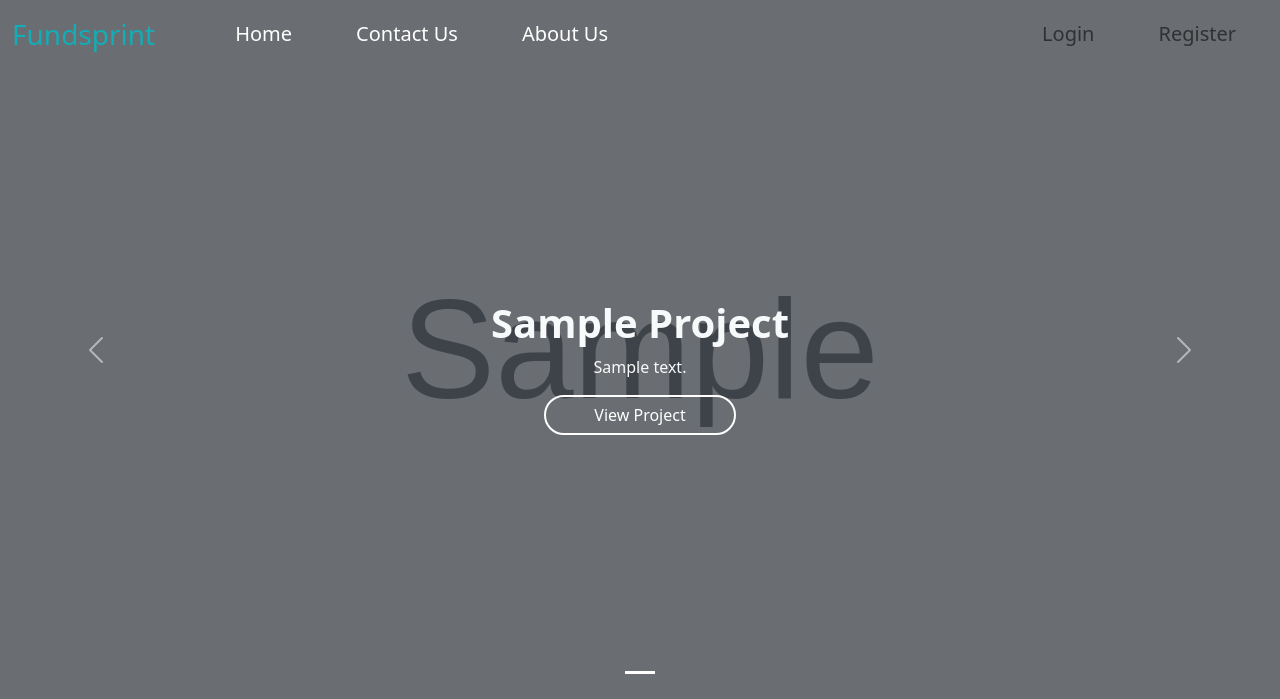
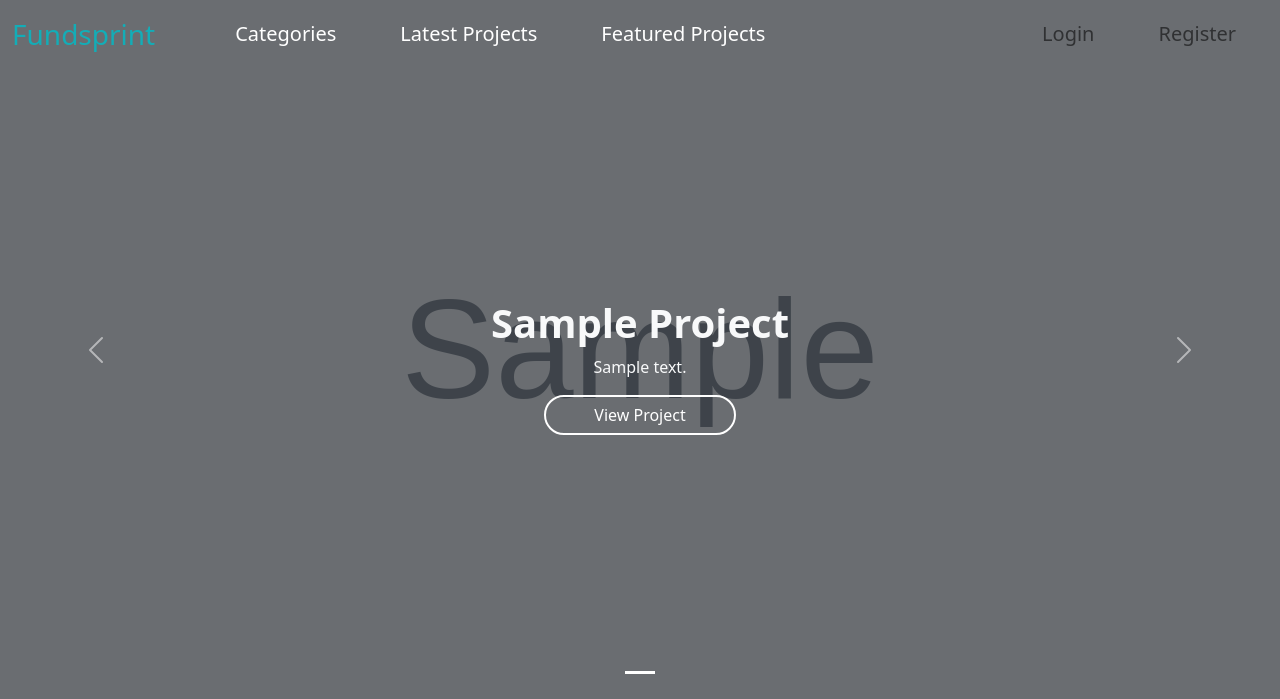
Before and after one commit to MohamedAbotalb/Crowd_Funding_System, a Django app: template apps/homepage/templates/homepage/index.html in a window 1280 px wide. Shown: the top 699 px of the page. Run offline with Django 5.2, Linux system fonts and the light colour scheme; the template is opened without the code that fills it: most values are stand-ins (such as "Sample title", 1, 10 or a date in 2020); grey boxes marked "Sample" are stand-in pictures; some libraries are stand-ins or nearby versions.

Commit message:
links in navbar

```diff
--- a/apps/homepage/templates/homepage/index.html
+++ b/apps/homepage/templates/homepage/index.html
@@ -88,7 +88,7 @@
 
     <div class="container">
             <!-- categories -->
-    <section class="py-5 ">
+    <section id="Categories" class="py-5 ">
         <div class="text-center">
             <span class="fs-1" style="color: #13ADB7;">Open</span> <span class="fs-1"> Donations</span>
         </div>
@@ -136,7 +136,7 @@
     <!--End categories -->
 
     <!-- latest 5 project -->
-    <section class="py-5">
+    <section id="Latest" class="py-5">
         <div class="text-center">
         <span class="fs-1" style="color: #13ADB7;">Latest</span> <span class="fs-1">  Projects</span>
         </div>
@@ -230,7 +230,7 @@
 
 
     <!-- Featured project -->
-    <section class="py-5">
+    <section id="Featured" class="py-5">
         <div class="text-center">
             <span class="fs-1" style="color: #13ADB7;">Featured</span> <span class="fs-1">  Projects</span>
             </div>
@@ -385,7 +385,7 @@
                             const item = document.createElement('div');
                             item.classList.add('item');
                             item.innerHTML = `
-                            <a href="{% url 'project_details' project.slug %}" class="text-decoration-none text-black">
+                            <a href="" class="text-decoration-none text-black">
                                 <div class="card shadow p-3 mb-5 bg-body p-2 bg-light">
                                     <img src="${project.picture_url}" style="height: 300px; width: 100%;" class="card-img-top" alt="project">
                                     <div class="card-body">
--- a/templates/layouts/navbar-2.html
+++ b/templates/layouts/navbar-2.html
@@ -12,13 +12,13 @@
         <div class="collapse navbar-collapse" id="navbarNavDropdown">
             <ul class="navbar-nav me-auto mb-2 mb-lg-0">
                 <li class="nav-item mx-4">
-                    <a aria-current="page" class="nav-link active text-white" href="#">Home</a>
+                    <a aria-current="page" class="nav-link text-white" href="#Categories">Categories</a>
                 </li>
                 <li class="nav-item mx-4">
-                    <a aria-current="page" class="nav-link text-white" href="#">Contact Us</a>
+                    <a aria-current="page" class="nav-link text-white" href="#Latest">Latest Projects</a>
                 </li>
                 <li class="nav-item mx-4">
-                    <a aria-current="page" class="nav-link text-white" href="#">About Us</a>
+                    <a aria-current="page" class="nav-link text-white" href="#Featured">Featured Projects</a>
                 </li>
             </ul>
             {% if user.id %}
```
